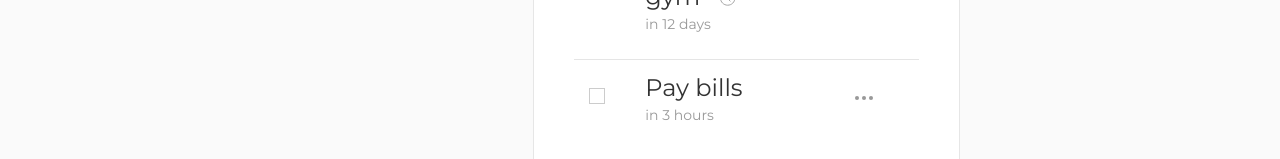
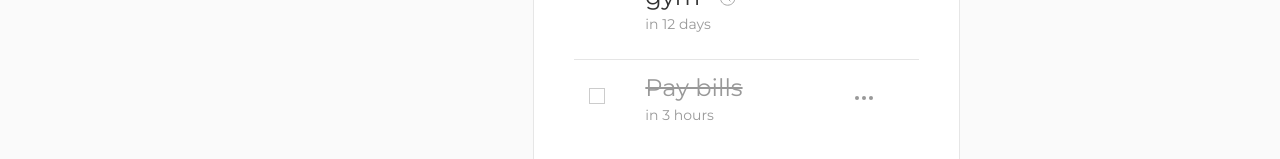
Before and after one commit to floriandejonckheere/remind-re, a React app in the folder web/: page / in a window 1280 px wide. Shown: the part 401-560 px from the top of the page. Built offline with nearby package versions, Linux system fonts and the light colour scheme.

Commit message:
Shrink state

```diff
--- a/web/src/components/reminderlist/reminder/Reminder.js
+++ b/web/src/components/reminderlist/reminder/Reminder.js
@@ -18,7 +18,7 @@ class Reminder extends Component {
               : (
                 <s className="uk-text-muted">{ this.props.data.title }</s>
               )}
-              { this.props.data.recurring &&
+              { this.props.data.interval != null &&
                 <span className="uk-margin-left uk-text-muted" title="Recurring reminder" data-uk-icon="icon: future; ratio: .8" data-uk-tooltip />
               }
             </div>
--- a/web/src/data/reminders.js
+++ b/web/src/data/reminders.js
@@ -4,7 +4,6 @@ export default [{
   active: true,
   standalone: false,
   due: 1506183794276,
-  recurring: false,
   interval: null,
   labels: ['personal', 'ucn'],
   alerts: [
@@ -23,7 +22,6 @@ export default [{
   active: true,
   standalone: false,
   due: 1507083794276,
-  recurring: true,
   interval: 604800,
   labels: ['personal'],
   alerts: [
@@ -35,10 +33,9 @@ export default [{
 }, {
   id: 2,
   title: 'Pay bills',
-  active: true,
+  active: false,
   standalone: true,
   due: 1506083794276,
-  recurring: false,
   interval: null,
   labels: ['personal'],
   alerts: [
```
